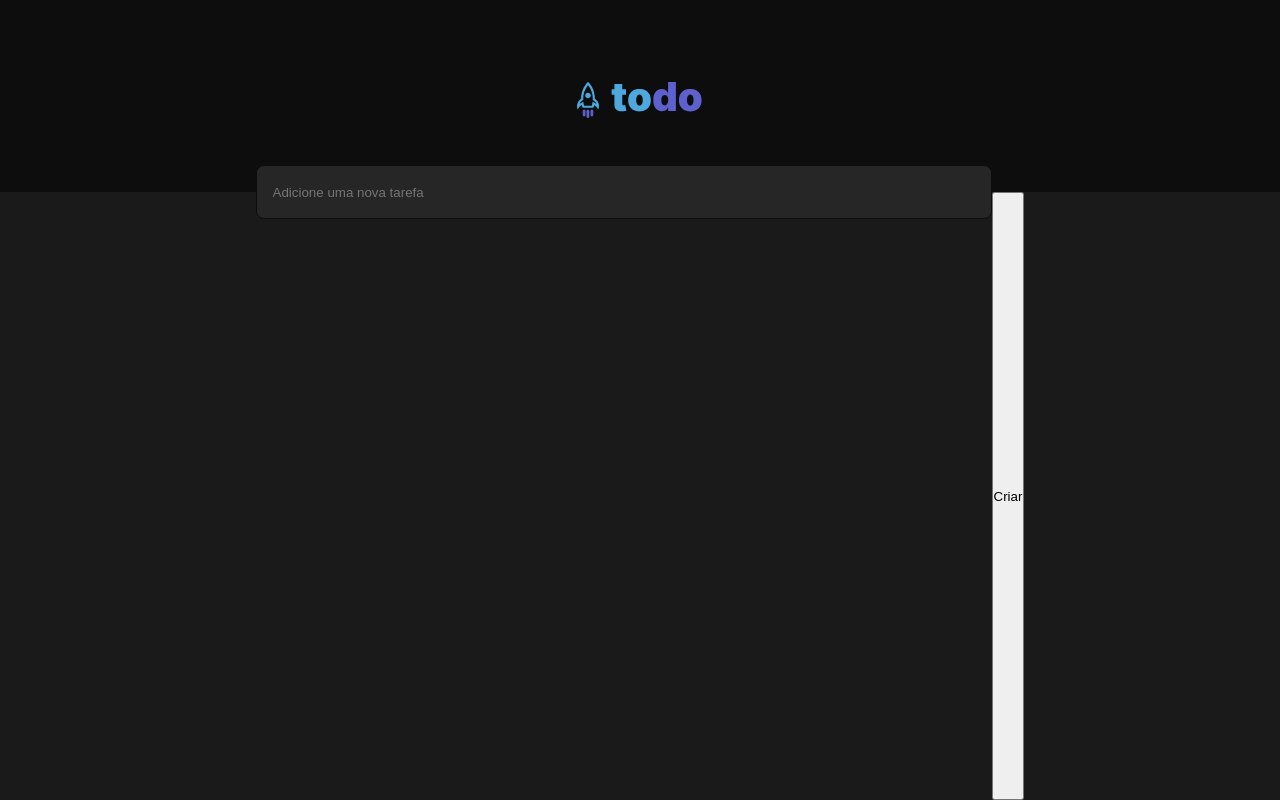
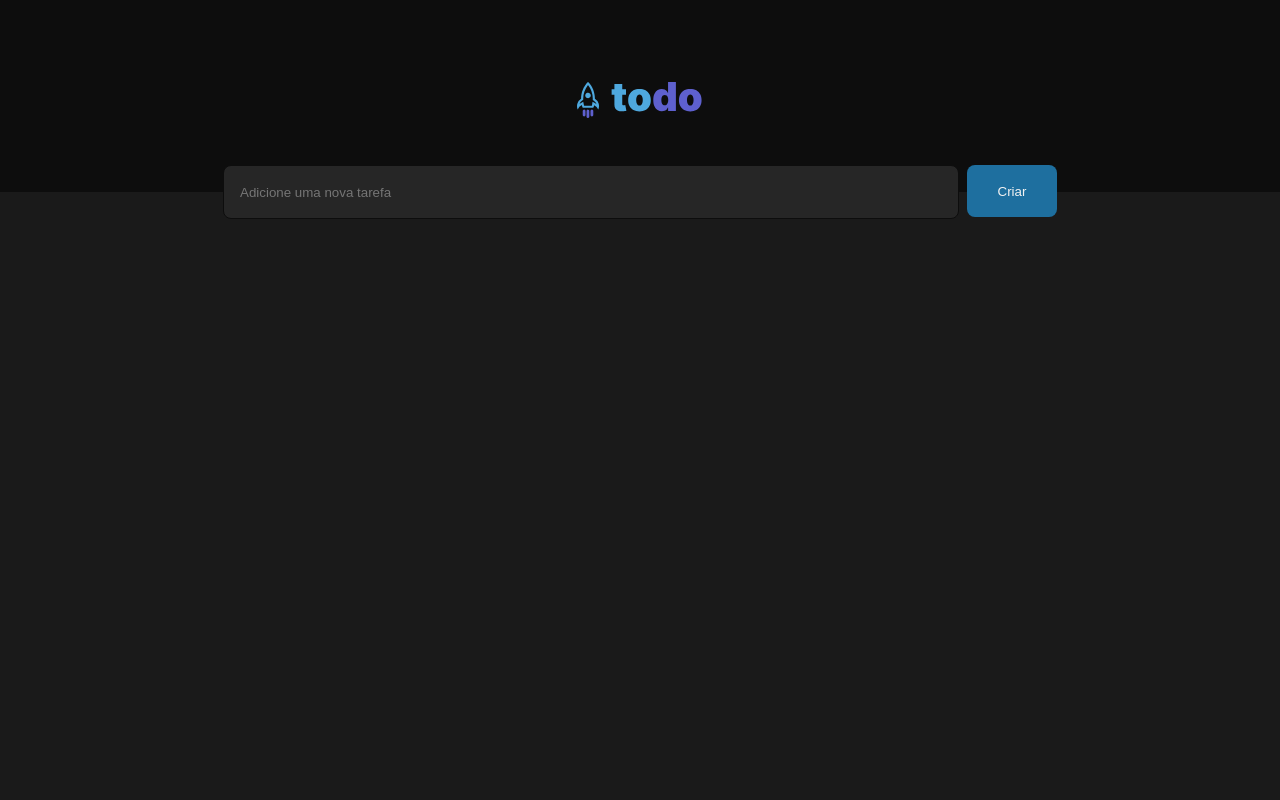
Before and after one commit to vargastm/to-do-ignite, a React (Vite) app: page / in a window 1280 px wide. Built offline with nearby package versions, Linux system fonts and the light colour scheme.

Commit message:
created button

```diff
--- a/src/components/Body/Index.tsx
+++ b/src/components/Body/Index.tsx
@@ -1,9 +1,9 @@
-import { Container, Input } from "./styles";
+import { Container } from "./styles";
 
 export function Body() {
   return (
     <Container>
-      <Input type="text" placeholder="Adicione uma nova tarefa"/>
+      <input type="text" placeholder="Adicione uma nova tarefa"/>
       <button>Criar</button>
     </Container>
   )
--- a/src/components/Body/styles.ts
+++ b/src/components/Body/styles.ts
@@ -5,9 +5,9 @@ export const Container = styled.body`
   height: calc(100vh - 192px);
   display: flex;
   justify-content: center;
-`
+  gap: 0.5rem;
 
-export const Input = styled.input`
+  input {
     margin-top: -1.6875rem;
     height: 3.375rem;
     width: 46rem;
@@ -16,4 +16,16 @@ export const Input = styled.input`
     background: var(--gray-500);
     border: solid 1px var(--gray-700);
     border-radius: 8px;
+  }
+
+  button {
+    margin-top: -1.6875rem;
+    height: 3.25rem;
+    width: 5.625rem;
+    background: var(--blue-dark);
+    color: var(--gray-100);
+    border: none;
+    border-radius: 8px;
+    cursor: pointer;
+  }
 `
```
Lines whose indentation alone changed are shown as unchanged.
